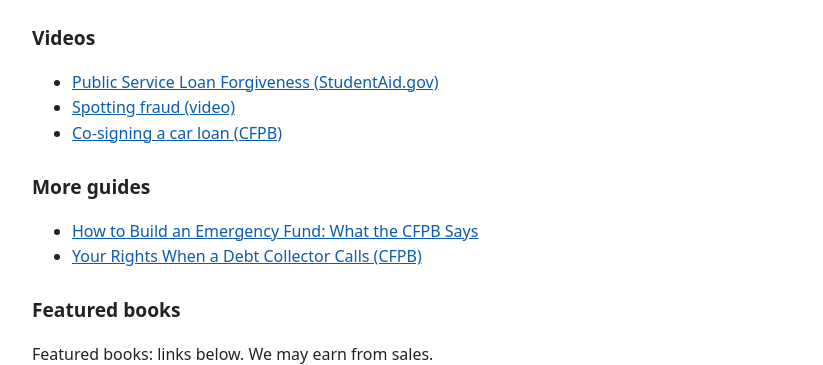
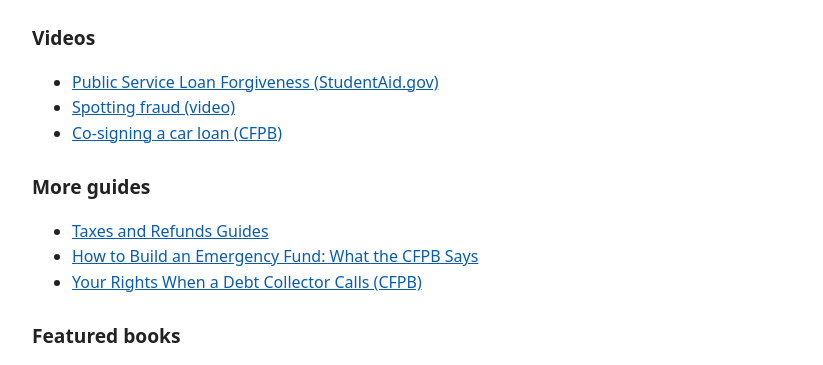
Before and after one commit to daywiseguides/daywiseguides.github.io, a plain HTML site: page irs-refund-status.html in a window 1280 px wide. Shown: the part 706-1071 px from the top of the page, without its empty margins (228-1051 px from the left). Drawn offline with Linux system fonts and the light colour scheme.

Commit message:
Update irs-refund-status.html

```diff
--- a/irs-refund-status.html
+++ b/irs-refund-status.html
@@ -13,7 +13,7 @@
 <h2>Official source</h2>
 <p><a href="https://www.irs.gov/refunds" rel="noopener">IRS: Refunds</a>. Checked against the live page on November 26, 2026. This page is a summary in our own words. Check the official page for the latest details.</p>
 <h2>Videos</h2><ul><li><a href="https://youtu.be/45EjYgqRNTc" rel="noopener">Public Service Loan Forgiveness (StudentAid.gov)</a></li><li><a href="https://youtu.be/RMRKvsOFHaw" rel="noopener">Spotting fraud (video)</a></li><li><a href="https://youtu.be/_EJ4nxhg7Gw" rel="noopener">Co-signing a car loan (CFPB)</a></li></ul>
-<h2>More guides</h2><ul><li><a href="emergency-fund.html">How to Build an Emergency Fund: What the CFPB Says</a></li><li><a href="debt-collector-rights.html">Your Rights When a Debt Collector Calls (CFPB)</a></li></ul>
+<h2>More guides</h2><ul><li><a href="hub-taxes-and-refunds.html">Taxes and Refunds Guides</a></li><li><a href="emergency-fund.html">How to Build an Emergency Fund: What the CFPB Says</a></li><li><a href="debt-collector-rights.html">Your Rights When a Debt Collector Calls (CFPB)</a></li></ul>
 <h2>Featured books</h2>
 <p>Featured books: links below. We may earn from sales.</p>
 <div class="books"><a href="https://www.amazon.com/dp/B0F9F19WYL" rel="sponsored noopener"><img src="cover-hoax.svg" alt="Cover of The Big Money Hoax"></a><a href="https://www.amazon.com/IMMATM-Approach-groundbreaking-centered-approach/dp/B0H1JV3MQG" rel="sponsored noopener"><img src="cover-imma.svg" alt="Cover of The IMMA Approach"></a></div>
```
